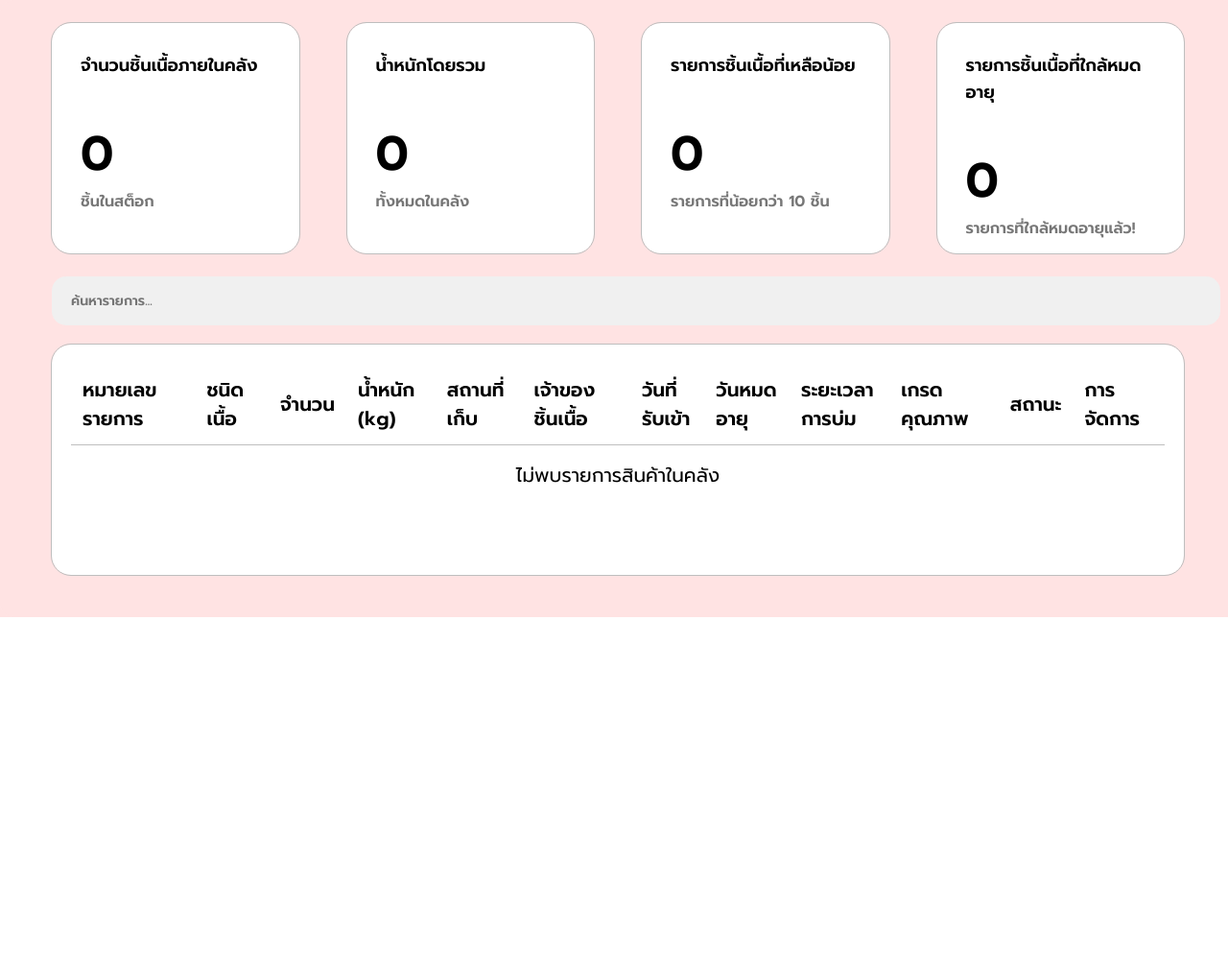
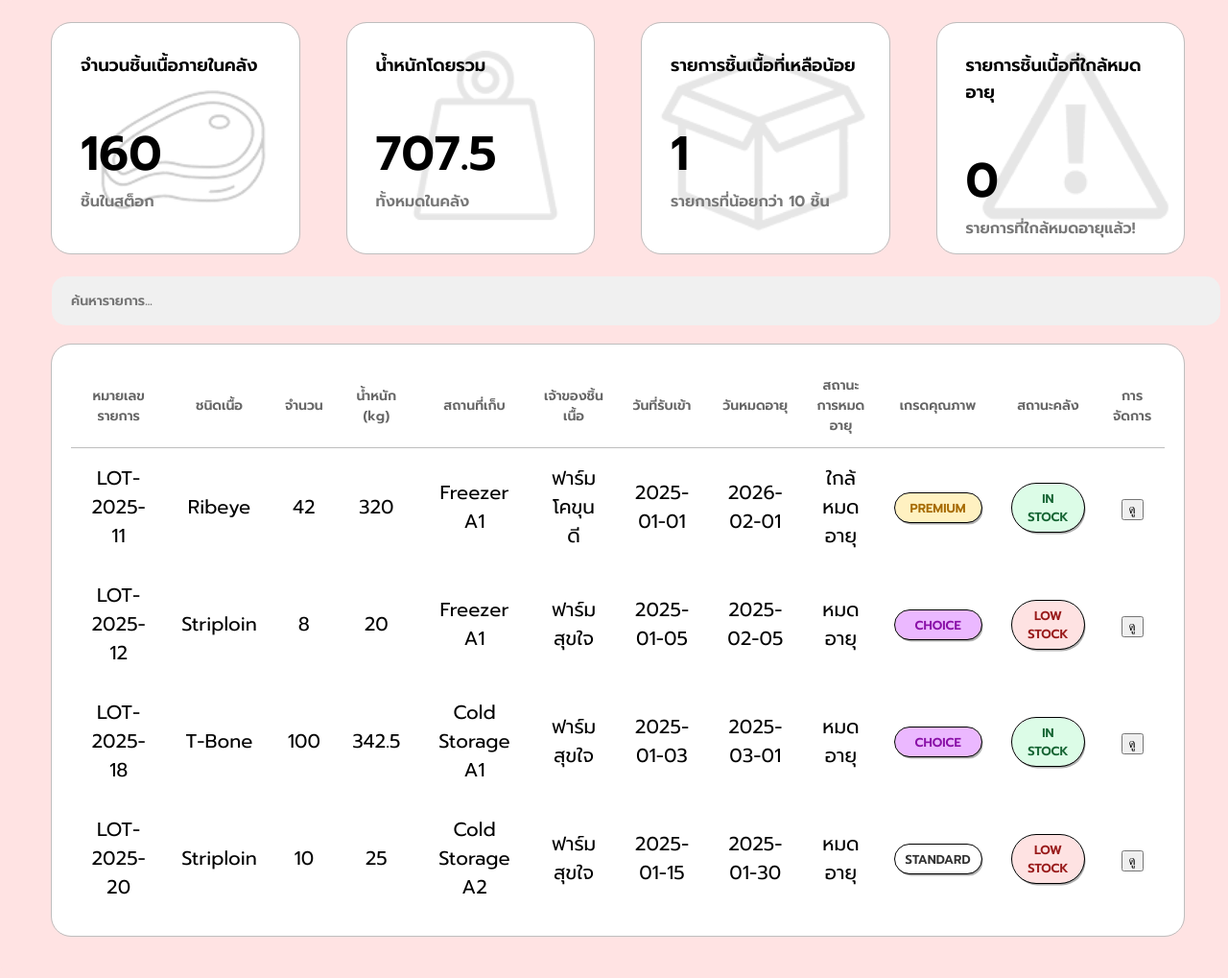
Before and after one commit to MaewYerm/Web-project, a Node server app: page /dashboard-staff in a window 1280 px wide. Shown: the part 184-1203 px from the top of the page at 96% size. Before the commit the page ends 827 px from the top, so only its background shows below. Run offline with Node 20, Linux system fonts and the light colour scheme.

Commit message:
page 1 and 2 edit

```diff
--- a/server/ejs/dashboard-staff.ejs
+++ b/server/ejs/dashboard-staff.ejs
@@ -9,6 +9,7 @@
   <link rel="stylesheet" href="css/component.css">
   <link rel="stylesheet" href="css/dashboard.css">
   <link rel="stylesheet" href="css/storage.css">
+  <link rel="stylesheet" href="css/meat-info.css">
 
 
   <link rel="preconnect" href="https://fonts.googleapis.com">
@@ -45,39 +46,51 @@
     <section id="stock" class="page-1 page active">
       <div class="status-box">
         <div class="card">
+          <div class="card-content">
             <h4>จำนวนชิ้นเนื้อภายในคลัง</h4>
-          <h1>0</h1>
+            <h1 id="totalQty">0</h1>
             <span>ชิ้นในสต็อก</span>
+          </div>
+          <img src="/image/meat.png" class="card-icon">
         </div>
 
         <div class="card">
+          <div class="card-content">
             <h4>น้ำหนักโดยรวม</h4>
-          <h1>0</h1>
+            <h1 id="totalWeight">0</h1>
             <span>ทั้งหมดในคลัง</span>
+          </div>
+          <img src="/image/weight.png" class="card-icon-2">
         </div>
 
         <div class="card">
+          <div class="card-content">
             <h4>รายการชิ้นเนื้อที่เหลือน้อย</h4>
-          <h1>0</h1>
+            <h1 id="lowStockCount">0</h1>
             <span>รายการที่น้อยกว่า 10 ชิ้น</span>
+          </div>
+          <img src="/image/box.png" class="card-icon-3">
         </div>
 
         <div class="card">
+          <div class="card-content">
             <h4>รายการชิ้นเนื้อที่ใกล้หมดอายุ</h4>
-          <h1>0</h1>
-          <span class="warn">รายการที่ใกล้หมดอายุแล้ว!</span>
+            <h1 id="nearExpireCount">0</h1>
+            <span>รายการที่ใกล้หมดอายุแล้ว!</span>
+          </div>
+          <img src="/image/warning.png" class="card-icon-4">
         </div>
       </div>
 
       <!-- 🔹 search -->
       <div class="search-box">
-        <input type="text" class="theme-font" placeholder="ค้นหารายการ..." />
+        <input type="text" class="theme-font" id="searchInput" placeholder="ค้นหารายการ..." />
       </div>
 
       <!-- 🔹 table -->
       <div class="table-box">
         <table>
-          <thead>
+          <thead class="dashboard-table">
             <tr>
               <th>หมายเลขรายการ</th>
               <th>ชนิดเนื้อ</th>
@@ -87,17 +100,14 @@
               <th>เจ้าของชิ้นเนื้อ</th>
               <th>วันที่รับเข้า</th>
               <th>วันหมดอายุ</th>
-              <th>ระยะเวลาการบ่ม</th>
+              <th>สถานะการหมดอายุ</th>
               <th>เกรดคุณภาพ</th>
-              <th>สถานะ</th>
+              <th>สถานะคลัง</th>
               <th>การจัดการ</th>
             </tr>
           </thead>
-          <tbody>
-            <tr>
-              <td colspan="12" class="empty">ไม่พบรายการสินค้าในคลัง</td>
-            </tr>
-          </tbody>
+          <tbody id="stockTableBody"></tbody>
+          <tr></tr>
         </table>
       </div>
     </section>
@@ -132,10 +142,25 @@
     </section>
 
 
+    <!-- หน้าข้อมูลชิ้นเนื้อ -->
+    <section id="meat" class="page-3 page">
+      <div class="meat-info-card ">
 
-    <section id="meat" class="page inactive">
-      <h2>ข้อมูลชิ้นเนื้อ</h2>
-      <p>รายละเอียดเนื้อแต่ละประเภท</p>
+        <div class="meat-search-left">
+          <h2>ค้นหาข้อมูลชิ้นเนื้อ</h2>
+          <input type="text" class="theme-font" id="searchInput" placeholder="ค้นหารายการ..." />
+        </div>
+
+        <div class="meat-search-or">หรือ</div>
+
+        <div class="meat-search-right">
+          <h2>เลือกข้อมูลชิ้นเนื้อ</h2>
+              <select>
+                <option>LOT-2025-11 - Ribeye</option>
+              </select>
+        </div>
+      </div>
+
     </section>
 
     <section id="history" class="page inactive">
@@ -146,6 +171,7 @@
 
   <script src="/js/dashboard-staff.js"></script>
   <script type="module" src="/js/storage.js"></script>
+  <script type="module" src="/js/dashboard-info.js"></script>
 </body>
 
 </html>
--- a/server/static/css/dashboard.css
+++ b/server/static/css/dashboard.css
@@ -1,5 +1,3 @@
-
-
 /* ===== หน้า Dashboard ===== */
 .page-1 {
     display: none;
@@ -33,7 +31,46 @@
     height: 200px;
     padding: 20px;
     position: relative;
+    overflow: hidden;
 }
+
+.card-icon {
+    position: absolute;
+    right: 30px;
+    bottom: 20px;
+    z-index: 1;
+    scale: 1.4;
+}
+
+.card-icon-2 {
+    position: absolute;
+    right: 50px;
+    bottom: 60px;
+    z-index: 1;
+    scale: 1.4;
+}
+
+.card-icon-3 {
+    position: absolute;
+    right: 10px;
+    bottom: 40px;
+    z-index: 1;
+    scale: 1.4;
+}
+
+.card-icon-4 {
+    position: absolute;
+    right: 30px;
+    bottom: 40px;
+    z-index: 1;
+    scale: 1.4;
+}
+
+.card-content {
+    position: relative;
+    z-index: 2;
+}
+
 
 .card h4 {
     margin: 10px;
@@ -71,7 +108,7 @@
     outline: 1px solid #BEBEBE;
     margin: 0 30px 20px 30px;
     border-radius: 20px;
-    min-height: 200px;
+    min-height: 100px;
     padding: 20px;
     position: relative;
     border-collapse: collapse;
@@ -84,7 +121,7 @@ table {
 }
 
 thead th {
-    text-align: left;
+    text-align: center;
     padding: 12px;
     border-bottom: 1px solid #BEBEBE;
 }
@@ -93,3 +130,9 @@ tbody td {
     padding: 16px;
     text-align: center;
 }
+
+.dashboard-table {
+    font-size: 14px;
+    color: #666;
+    padding-bottom: 8px;
+}
--- a/server/static/css/storage.css
+++ b/server/static/css/storage.css
@@ -143,3 +143,13 @@
     border-radius: 999px;
     transition: width 0.3s ease;
 }
+
+.storage-card-title {
+    display: flex;
+    align-items: center;
+    gap: 8px;
+}
+
+.storage-card-logo {
+    margin-bottom: 10px;
+}
--- /dev/null
+++ b/server/static/js/dashboard-info.js
@@ -0,0 +1,95 @@
+import { storageDetail } from "./storage-data.js"
+import { gradeBadgeMap } from "./storage-detail.js"
+import { getStockStatus } from "./storage-detail.js"
+
+
+//<!-- สรุปข้อมูลไป DASHBOARD -->
+let totalQty = 0
+let totalWeight = 0
+let lowStockCount = 0
+let nearExpireCount = 0   // เดี๋ยวใช้ภายหลัง
+
+Object.values(storageDetail).forEach(items => {
+  items.forEach(i => {
+    totalQty += i.qty
+    totalWeight += i.weight
+
+    if (i.qty > 0 && i.qty < 10) {
+      lowStockCount++
+    }
+
+    // ถ้ายังไม่มีวันหมดอายุ ข้ามไปก่อนได้
+  })
+})
+
+document.getElementById('totalQty').textContent = totalQty
+document.getElementById('totalWeight').textContent = totalWeight.toFixed(1)
+document.getElementById('lowStockCount').textContent = lowStockCount
+document.getElementById('nearExpireCount').textContent = nearExpireCount
+
+
+//<!-- เพิ่มข้อมูลรายการ -->
+const tbody = document.getElementById("stockTableBody")
+tbody.innerHTML = "" // ลบ "ไม่พบรายการ..."
+
+//กำหนดวันหมดอายุ
+function getStatus(expireAt) {
+  const today = new Date()
+  const expire = new Date(expireAt)
+  const diff = (expire - today) / (1000 * 60 * 60 * 24)
+
+  if (diff < 0) return "หมดอายุ"
+  if (diff <= 7) return "ใกล้หมดอายุ"
+  return "ปกติ"
+}
+
+let hasData = false
+
+Object.entries(storageDetail).forEach(([location, items]) => {
+  items.forEach(item => {
+    const stock = getStockStatus(item.qty)
+    hasData = true
+
+    const tr = document.createElement("tr")
+    tr.innerHTML = `
+      <td>${item.lot}</td>
+      <td>${item.type}</td>
+      <td>${item.qty}</td>
+      <td>${item.weight}</td>
+      <td>${location}</td>
+      <td>${item.owner}</td>
+      <td>${item.receivedAt}</td>
+      <td>${item.expireAt}</td>
+      <td>${getStatus(item.expireAt)}</td>
+      <td>
+        <span class="gradebadge ${gradeBadgeMap[item.grade]}">${item.grade}</span>
+      </td>
+      <td>
+        <span class="status ${stock.class}">${stock.text}</span>
+      </td>
+      <td>
+        <button class="btn-sm">ดู</button>
+      </td>
+    `
+    tbody.appendChild(tr)
+  })
+})
+
+if (!hasData) {
+  tbody.innerHTML = `
+    <tr>
+      <td colspan="12" class="empty">ไม่พบรายการสินค้าในคลัง</td>
+    </tr>
+  `
+}
+
+
+document.getElementById("searchInput").addEventListener("input", function () {
+  const keyword = this.value.toLowerCase();
+  const rows = document.querySelectorAll("#stockTableBody tr");
+
+  rows.forEach(row => {
+    const rowText = row.innerText.toLowerCase();
+    row.style.display = rowText.includes(keyword) ? "" : "none";
+  });
+});
--- a/server/static/js/storage-data.js
+++ b/server/static/js/storage-data.js
@@ -8,15 +8,19 @@ export const storageDetail = {
             owner: "ฟาร์มโคขุนดี",
             aging: "20",
             grade: "PREMIUM",
+            receivedAt: "2025-01-01",
+            expireAt: "2026-02-01"
         },
         {
             lot: "LOT-2025-12",
             type: "Striploin",
-            qty: 10,
+            qty: 8,
             weight: 20,
             owner: "ฟาร์มสุขใจ",
             aging: "21",
             grade: "CHOICE",
+            receivedAt: "2025-01-05",
+            expireAt: "2025-02-05"
         }
     ],
     "Cold Storage A1": [
@@ -28,6 +32,8 @@ export const storageDetail = {
             owner: "ฟาร์มสุขใจ",
             aging: "21",
             grade: "CHOICE",
+            receivedAt: "2025-01-03",
+            expireAt: "2025-03-01"
         }
     ],
     "Cold Storage A2": [
@@ -39,6 +45,8 @@ export const storageDetail = {
             owner: "ฟาร์มสุขใจ",
             aging: "10",
             grade: "STANDARD",
+            receivedAt: "2025-01-15",
+            expireAt: "2025-01-30"
         }
     ]
 };
--- a/server/static/js/storage-detail.js
+++ b/server/static/js/storage-detail.js
@@ -36,14 +36,14 @@ import { storageDetail } from './storage-data.js'
 //     ]
 // }
 
-const gradeBadgeMap = {
+export const gradeBadgeMap = {
     PREMIUM: 'gradebadge-PREMIUM',
     CHOICE: 'gradebadge-CHOICE',
     GOOD: 'gradebadge-GOOD',
     STANDARD: 'gradebadge-STANDARD'
 }
 
-function getStockStatus(qty) {
+export function getStockStatus(qty) {
     if (qty === 0) return { text: 'OUT OF STOCK', class: 'status-out' }
     if (qty <= 10) return { text: 'LOW STOCK', class: 'status-low' }
     return { text: 'IN STOCK', class: 'status-in' }
--- a/server/static/js/storage.js
+++ b/server/static/js/storage.js
@@ -28,6 +28,8 @@ import { storageDetail } from './storage-data.js'
 //         capacity: 800,
 //     }
 // ]
+
+
 
 const storageList = document.getElementById('storageList')
 
@@ -68,7 +70,11 @@ storages.forEach(s => {
     card.className = 'storage-card'
 
     card.innerHTML = `
+    <div class='storage-card-title'>
+    <img src="/image/location_on.png" class="storage-card-logo">
     <h3>${s.name}</h3>
+    </div>
+
     <div class="type">${s.type}</div>
 
     <div class="info-layout">
```
Also changed, not shown: server/ejs/login.ejs (+0 -7 lines), server/static/css/meat-info.css (added, +54 -0 lines), server/static/css/layout.css (line endings or trailing spaces), server/static/image/box.png (added), server/static/image/location_on.png (added), server/static/image/meat.png (added), server/static/image/warning.png (added), server/static/image/weight.png (added). Lines whose indentation alone changed are shown as unchanged.
